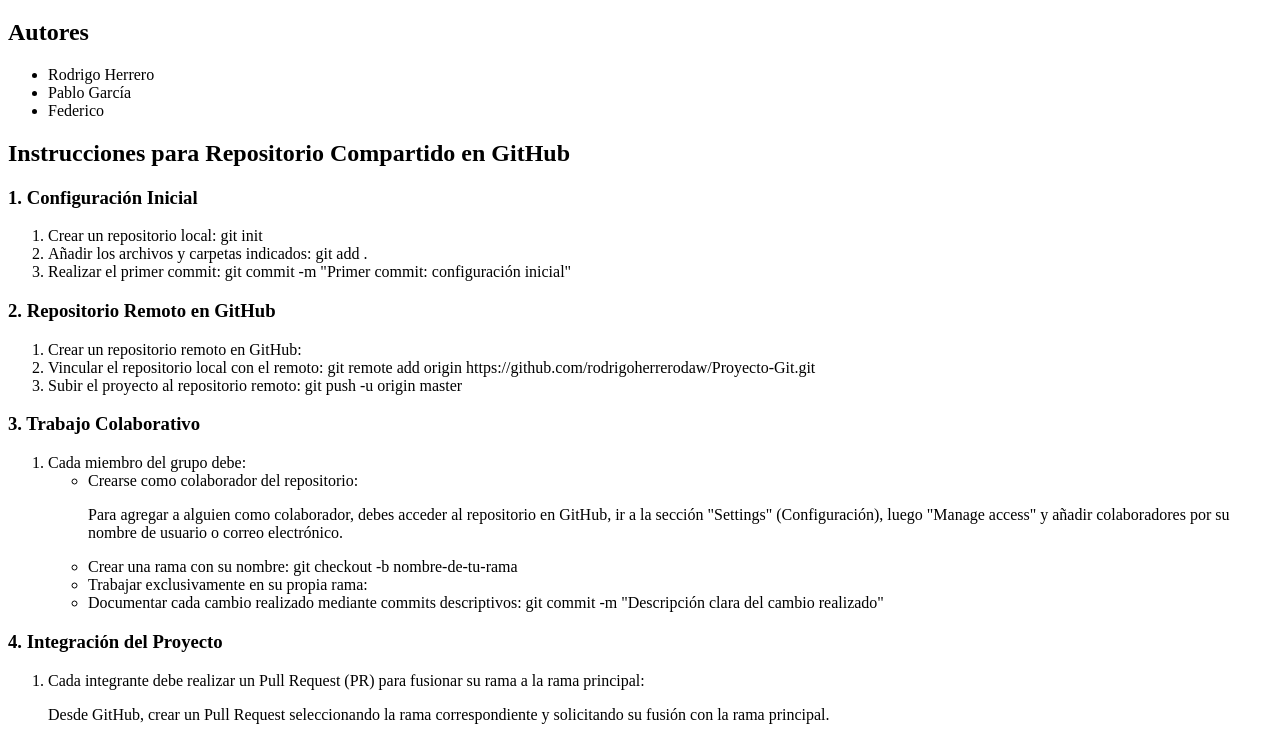
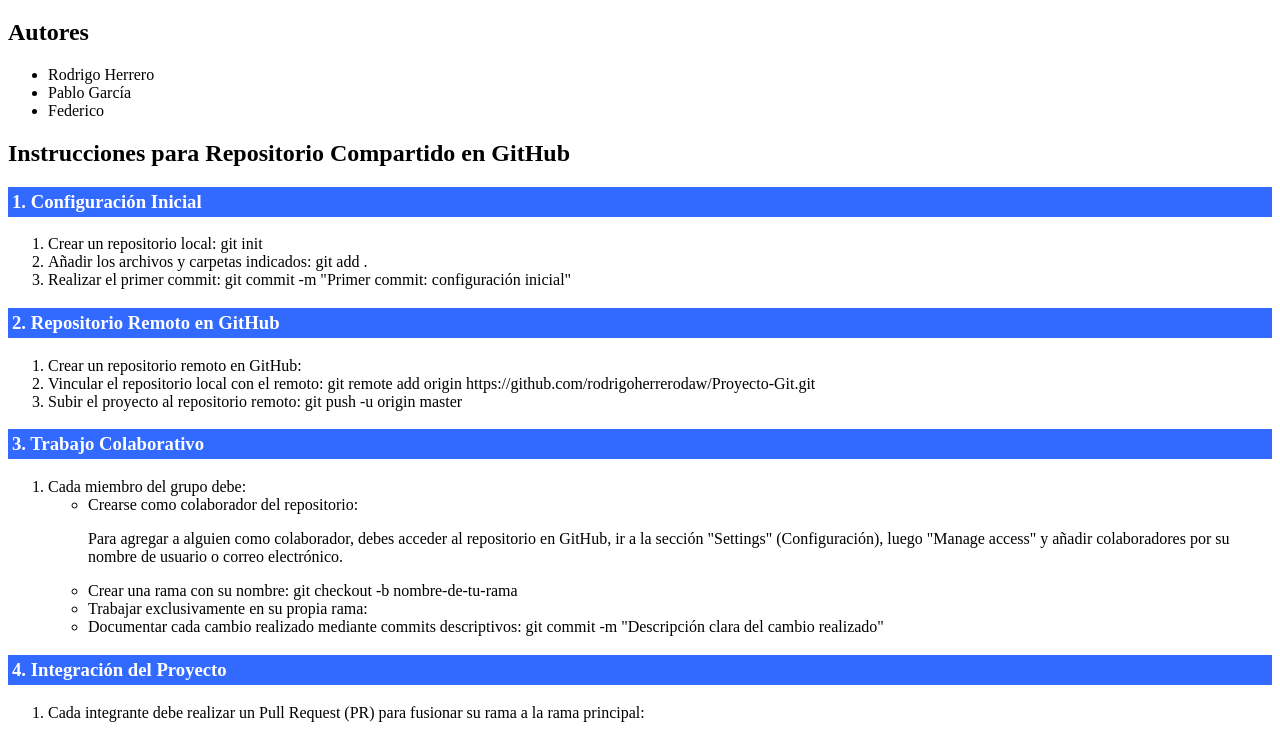
Before and after one commit to rodrigoherrerodaw/Proyecto-Git, a plain HTML site: page index.html in a window 1280 px wide. Shown: the part 63-798 px from the top of the page. Drawn offline with Linux system fonts and the light colour scheme.

Commit message:
H3 con fondo azul, color blanco y padding

```diff
--- a/css/estilos.css
+++ b/css/estilos.css
@@ -3,3 +3,10 @@ h1 {
     border-radius: 10px;
     text-align: center;
 }
+
+
+h3 {
+    background-color: rgb(50, 105, 255);
+    color: white;
+    padding: 4px;
+}
```
